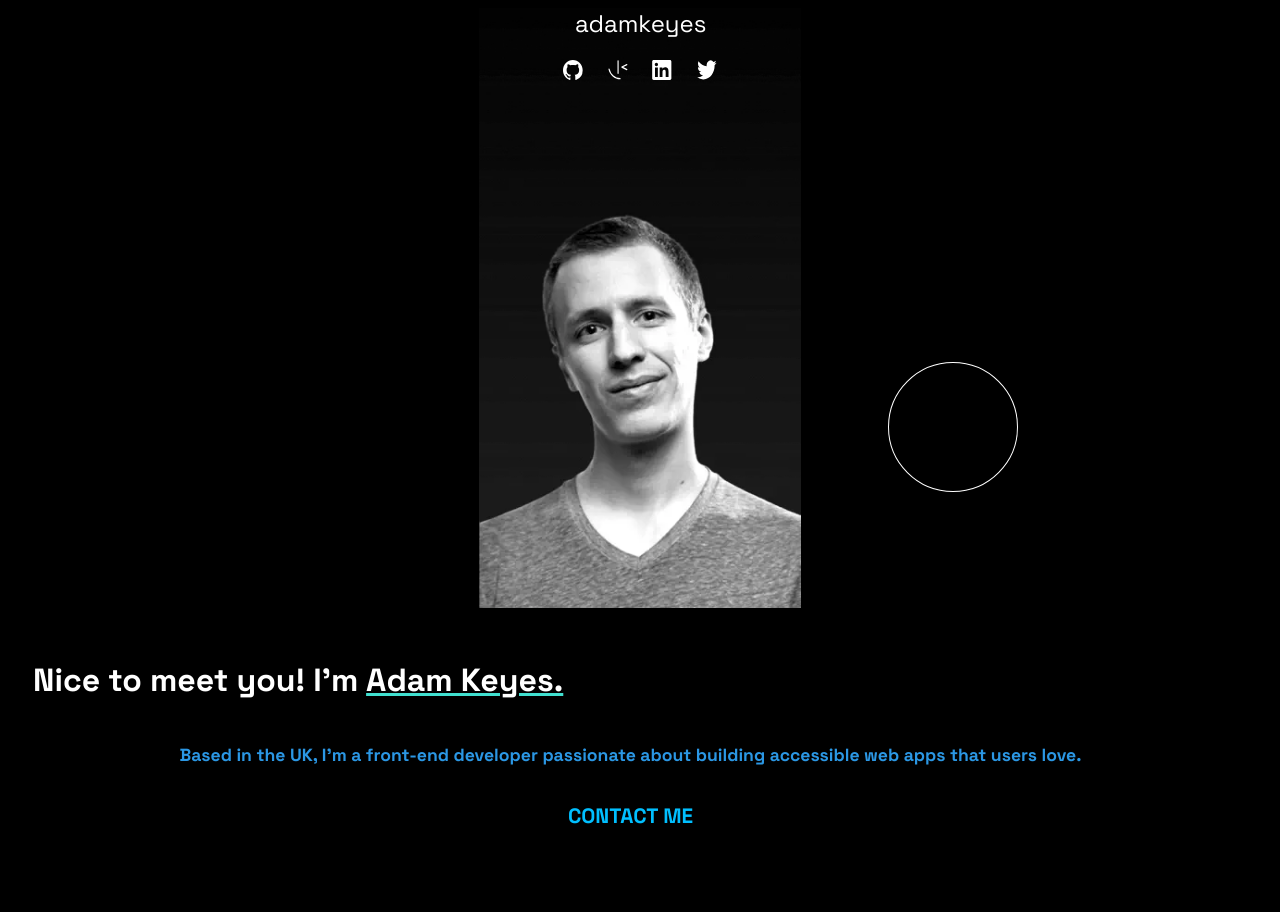
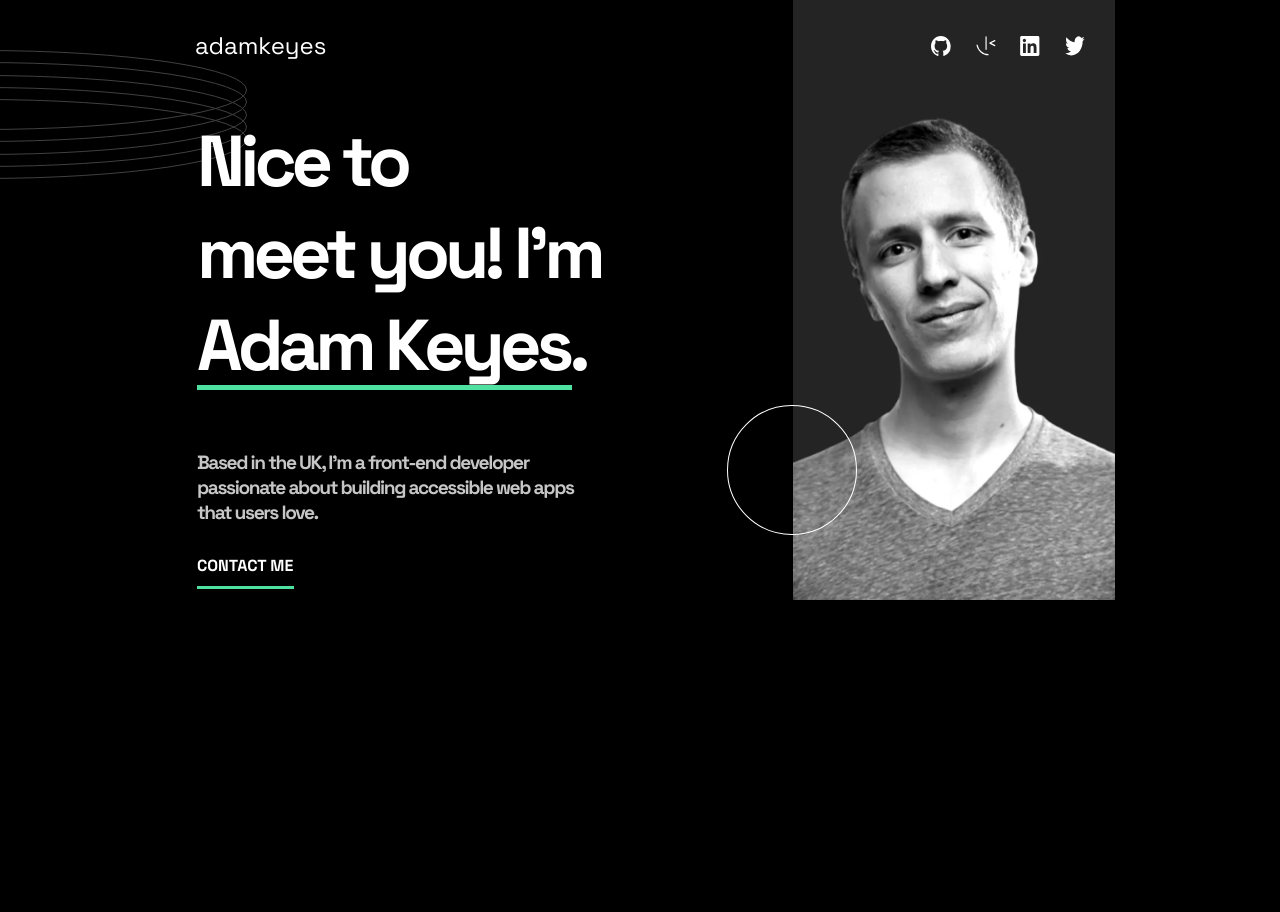
Before and after one commit to damdev94/Single-page-developer-portfolio, a plain HTML site: page single-page-developer-portfolio/single-page-developer-portfolio/index.html in a window 1280 px wide. Drawn offline with Linux system fonts and the light colour scheme.

Commit message:
suite du travil

```diff
--- a/single-page-developer-portfolio/single-page-developer-portfolio/index.css
+++ b/single-page-developer-portfolio/single-page-developer-portfolio/index.css
@@ -3,6 +3,7 @@
 }
 
 html {
+    margin: 0;
     font-size: 16px;
 }
 
@@ -11,18 +12,13 @@ body {
     font-family: 'Space Grotesk', sans-serif;
     background-color: black;
     color: white;
+    margin: 0;
 }
 
 .header {
-    display: flex;
+    position: flex;
     justify-content: center;
     overflow: hidden;
-}
-
-.container-top{
-    width: 175px;
-    height: 383px;
-    background: url(assets/images/image-profile-mobile.webp) center center / cover no-repeat;
 }
 
 .top-bar {
@@ -30,6 +26,13 @@ body {
     align-content: center;
     flex-wrap: wrap;
     flex-direction: column;
+}
+
+.container-top{
+    margin: 0 auto;
+    width: 175px;
+    height: 308px;
+    background: url(assets/images/image-profile-mobile2.jpg) center center / cover no-repeat;
 }
 
 .name {
@@ -60,42 +63,63 @@ body {
     position: absolute;
     width: 530px;
     height: 130px;
-    left: -120%;
+    left: -92%;
     top: 15%;
     background: url(assets/images/pattern-rings.svg) center center / cover no-repeat;
 }
 
 .container-presentation {
-    display: flex;
+    width: 341px;
+    height: 330px;
     flex-direction: column;
     justify-content: center;
-    margin: 25px 44px 0 25px;
+    margin: 45px auto;
 }
 
 .container-presentation h1 {
-    font-size: 2em;
+    flex: none;
+    position: relative;
+    font-size: 2.5em;
     font-weight: 700;
+    text-align: center;
 }
 
-.container-presentation .underline {
-    text-decoration: underline turquoise;
+.container-presentation .underline-name::after {
+    position: relative;
+    content: "";
+    display: block;
+    width: 240px;
+    height: 5px;
+    left: 80px;
+    background: #4EE1A0;
+    margin-top: -6px;
 }
 
 .container-presentation p {
     font-weight: 700;
-    font-size: 1.1em;
+    font-size: 1.2em;
     text-align: center;
-    color: rgb(43, 151, 228);
+    color: rgb(199, 198, 198);
 }
 
 .container-presentation .contact {
+    display: block;
+    width: 130px;
     text-decoration: none;
     text-transform: uppercase;
+    color: white;
     font-weight: 700;
     font-size: 1.3em;
-    color: rgb(0, 191, 255);
     margin: 20px auto;
-    padding-bottom: 60px;
+}
+
+.container-presentation .underline-contact::after {
+    content: "";
+    display: block;
+    width: 130px;
+    height: 3px;
+    background: #4EE1A0;
+    margin-top: 10px;
 }
 
 @media only screen and (min-width: 600px) {
@@ -103,7 +127,121 @@ body {
         width: 322px;
         height: 600px;
     }
+
     .top-bar {
-        width: 100%;
+        position: relative;
+        margin: 30px;
+        flex-direction: row;
+        align-items: center;
+        justify-content: space-between;
+        z-index: 3;
+    }
+
+    .image-rings {
+        z-index: 2;
+        left: -283px;
+        top: 63px;
+        height: 129px;
+    }
+
+    .name {
+        display: flex;
+        margin: 0;
+    }
+
+    .nav-elements {
+        margin-top: 0;
+    }
+
+    .nav-elements a:hover {
+        transition: 0.4s;
+        transform: scale(1.2);
+        opacity: 0.7;
+    }
+
+    .container-top {
+        position: relative;
+        margin-right: 0;
+        top: -92px;
+        z-index: 1;
+        background: url(assets/images/image-profile-tablet.webp) center center / cover no-repeat;
+    }
+
+    .circle {
+        top : 470px;
+        left : 255px;
+        z-index: 2;
+    }
+
+    .container-presentation {
+        display: inline-block;
+        position: relative;
+        top: -577px;
+        width: 450px;
+        height: 486px;
+        margin: 0 0 0 32px;
+        z-index: 2;
+    }
+
+    .container-presentation h1 {
+        letter-spacing: -5px;
+        font-size: 72px;
+        font-weight: 700;
+        text-align: left;
+        margin: 0 0 60px 0;
+    }
+
+    .container-presentation .underline-name::after {
+        left: 0;
+        width: 375px;
+    }
+
+    .container-presentation .break::before {
+        content: '\00a0 \00a0 \00a0 \00a0 \00a0';
+    }
+
+    .container-presentation p {
+        width: 400px;
+        letter-spacing: -1.4px;
+        text-align: left;
+        margin: 0 0 30px 0;
+    }
+
+    .container-presentation .contact {
+        margin-left: 0px;
+        font-size: 16px;
+    }
+
+    .interactive-link:hover {
+        display: block;
+        margin-left: 0;
+        width: 110px;
+        transition: 0.3s;
+        color: #4EE1A0;
+    }
+
+    .container-presentation .underline-contact::after {
+        width: 97px;
     }
 }
+
+@media only screen and (min-width: 1000px){
+
+    .header{
+        overflow: visible;
+        margin: 0 165px;
+    }
+
+    .image-rings {
+        top: 20px;
+    }
+
+    .circle {
+        left: -66px;
+        top: 405px;
+    }
+
+    .container-top{
+        background: url(assets/images/image-profile-desktop.webp) center center / cover no-repeat;
+    }
+}
--- a/single-page-developer-portfolio/single-page-developer-portfolio/index.html
+++ b/single-page-developer-portfolio/single-page-developer-portfolio/index.html
@@ -13,8 +13,7 @@
 </head>
 <body>
   <header class="header">
-    <div class="image-rings">image</div>
-    <section class="container-top">
+    <div class="image-rings"></div>
       <div class="top-bar">
         <div class="name">adamkeyes</div>
           <nav class="nav-elements">
@@ -24,20 +23,21 @@
             <a href="#" class="twitter"><img src="assets/images/icon-twitter.svg" width="20px" height="20px"></a>
           </nav>
       </div>
+    <section class="container-top">
       <img src="assets/images/pattern-circle.svg" class="circle">
     </section>
+    </section class="presentation">
+      <div class="container-presentation">
+        <h1>Nice to <span class="break"></span> meet you! I'm <span class="underline-name">Adam Keyes.</span></h1>
+        <p>
+          Based in the UK, I'm a front-end developer passionate about
+          building accessible web apps that users love.
+        </p>
+
+        <a href="contact" class="contact interactive-link"><span class="underline-contact">Contact me</span></a>
+      </div>
+    </section>
   </header>
-  <main class="main">
-    <section class="container-presentation">
-      <h1>Nice to meet you! I'm <span class="underline">Adam Keyes.</span></h1>
-      <p>
-        Based in the UK, I'm a front-end developer passionate about
-        building accessible web apps that users love.
-      </p>
-
-      <a href="contact" class="contact">Contact me</a>
-    </section>
-  </main>
 
   <!--
 
```
Also changed, not shown: single-page-developer-portfolio/single-page-developer-portfolio/assets/images/image-profile-mobile2.jpg (added).
